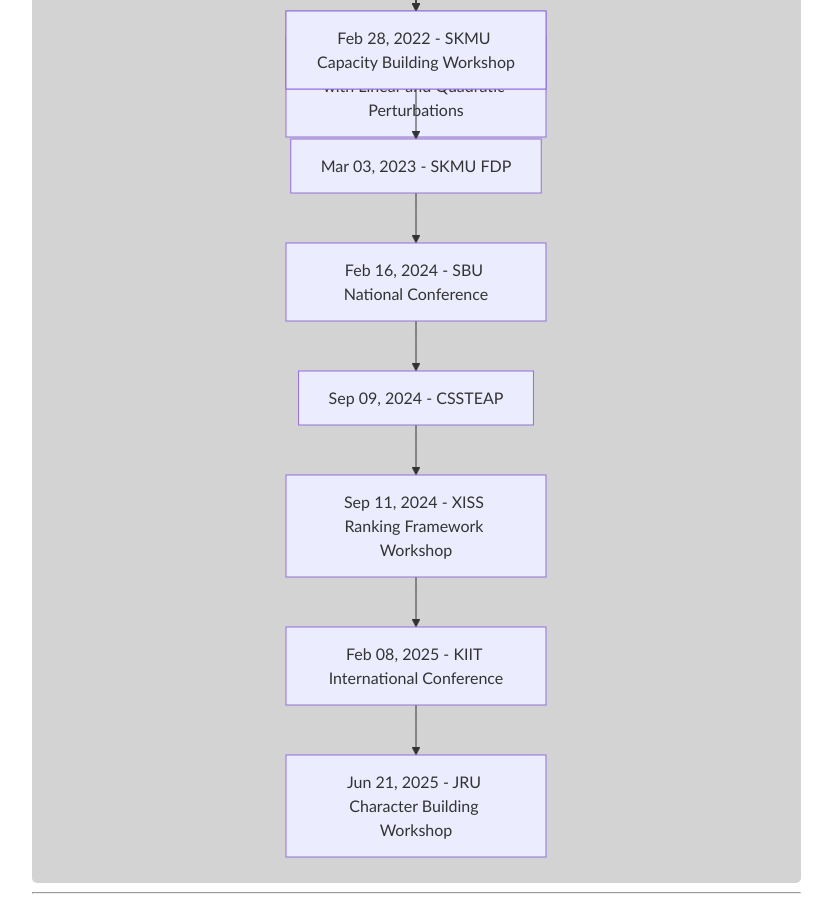
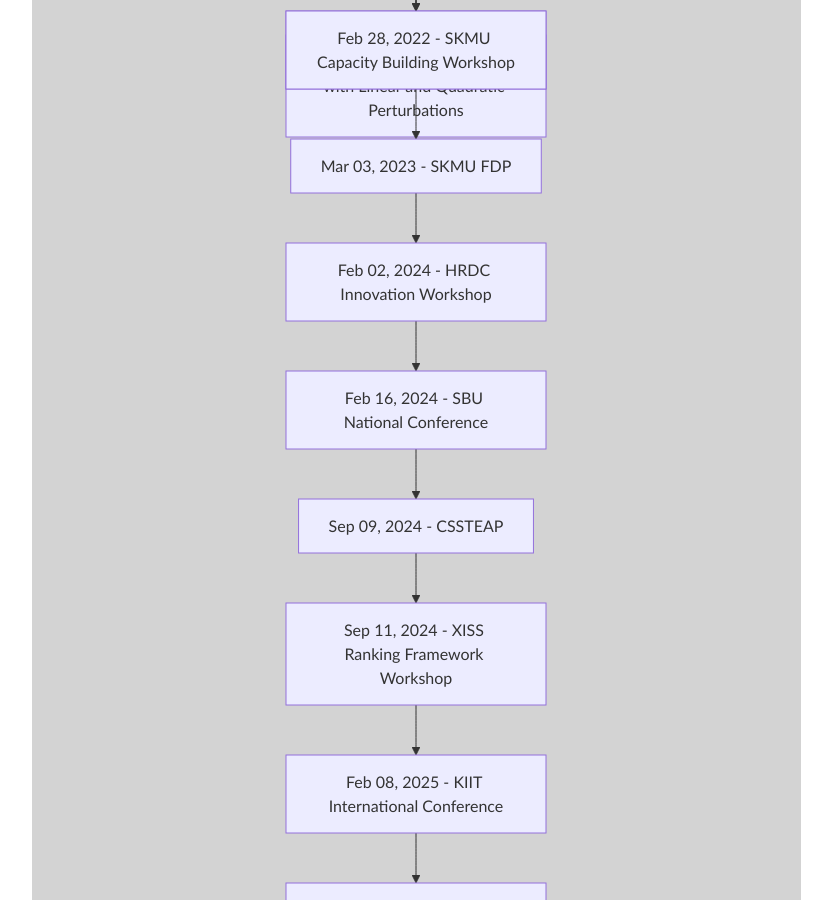
Before and after one commit to rajeshphy/research, a Jekyll site: the page built from _posts/2024-06-11-PPT.markdown, in a window 1280 px wide and 900 px high, scrolled down 712 px. Shown: the whole window, without its empty margins (40-872 px from the left). Built offline with Jekyll 4.4.1, drawn with Linux system fonts in a browser that asks for light colours; some web fonts are replaced.

Commit message:
Seminar certificate added

```diff
--- a/_posts/2024-06-11-PPT.markdown
+++ b/_posts/2024-06-11-PPT.markdown
@@ -43,14 +43,17 @@
 <div class="mermaid" style="background-color: lightgray; padding: 10px; border-radius: 5px;">
 flowchart TD;
     A1[Nov 16, 2021 - RU FDP] --> A2[Mar 31, 2022 - SKMU Social Responsibility Workshop] --> A3[Feb 28, 2022 - SKMU Capacity Building Workshop] -->
-    A4[Mar 03, 2023 - SKMU FDP] --> A5[Feb 16, 2024 - SBU National Conference] -->
+    A4[Mar 03, 2023 - SKMU FDP] -->
+    A41[Feb 02, 2024 - HRDC Innovation Workshop] -->
+    A5[Feb 16, 2024 - SBU National Conference] -->
     A6[Sep 09, 2024 - CSSTEAP] --> A7[Sep 11, 2024 - XISS Ranking Framework Workshop] -->
     A8[Feb 08, 2025 - KIIT International Conference] --> A9[Jun 21, 2025 - JRU Character Building Workshop];
 
     click A1 "{{ site.PAPERS-ORG }}/PAPERS-ORG/Seminar-Certificate/r_Nov-16-2021-RU-FDP.png";
     click A2 "{{ site.PAPERS-ORG }}/PAPERS-ORG/Seminar-Certificate/r_Mar-31-2022-SKMU-Social-Responsibility-Workshop.png";
     click A3 "{{ site.PAPERS-ORG }}/PAPERS-ORG/Seminar-Certificate/r_Feb-28-2022-SKMU-Capacity-Building-Workshop.png";
-    click A4 "{{ site.PAPERS-ORG }}/PAPERS-ORG/Seminar-Certificate/Mar-03-2023-SKMU-FDP.png";
+    click A4 "{{ site.PAPERS-ORG }}/PAPERS-ORG/Seminar-Certificate/r_Mar-03-2023-SKMU-FDP.png";
+    click A41 "{{ site.PAPERS-ORG }}/PAPERS-ORG/Seminar-Certificate/r_Feb-02-2024-HRDC-Startup-Workshop.png";
     click A5 "{{ site.PAPERS-ORG }}/PAPERS-ORG/Seminar-Certificate/r_Feb-16-2024-SBU-National-Conference.png";
     click A6 "{{ site.PAPERS-ORG }}/PAPERS-ORG/Seminar-Certificate/r_Sep-9-2024-cssteap.png";
     click A7 "{{ site.PAPERS-ORG }}/PAPERS-ORG/Seminar-Certificate/r_Sep-11-2024-XISS-Ranking-Framework-Workshop.png";
```
Also changed, not shown: 1 other file.
